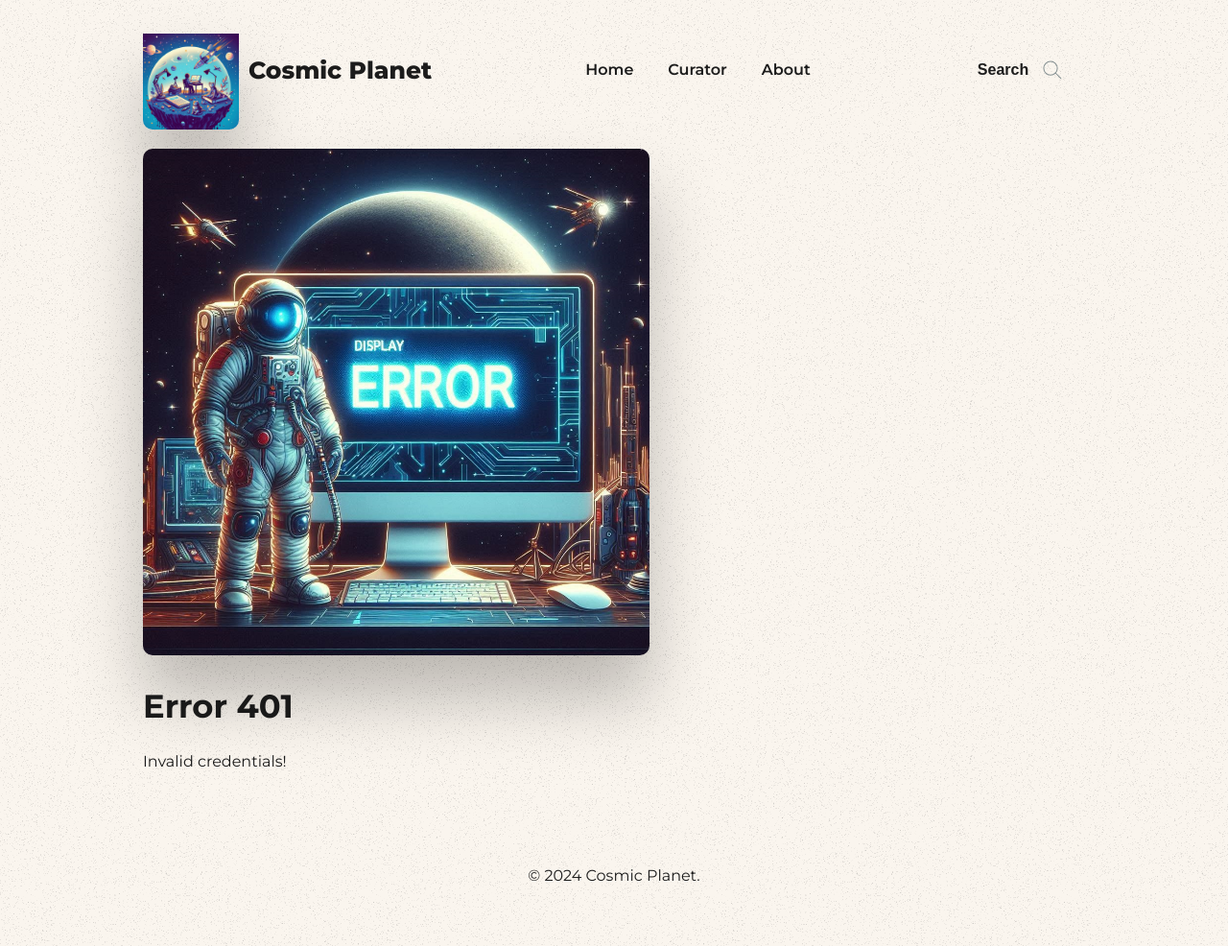
After one commit to JuggernautTej/ALXPortfolioProject-Cosmic-Planet, a Node server app: template views/admin/user-error.ejs in a window 1280 px wide. The commit adds this page. Shown: the whole page at 96% size. Run offline with Node 20, Linux system fonts and the light colour scheme; the template is opened without the code that fills it: most values are stand-ins (such as "Sample title", 1, 10 or a date in 2020); some libraries are stand-ins or nearby versions.

Commit message:
added more error pages. Redesigned the sign and authentication flow

```diff
--- a/common/css/style.css
+++ b/common/css/style.css
@@ -129,6 +129,16 @@ img {
     overflow: hidden;
     border-radius: var(--border-radius);
   }
+
+/* Error Page */
+.error-image {
+  width: 528px !important;
+  max-height: 528px;
+  margin: 0 auto;
+  filter: drop-shadow(0px 44px 34px rgba(0,0,0,0.25));
+  overflow: hidden;
+  border-radius: var(--border-radius);
+}
 
 /* NASA Images slideshow */
 .slideshow-container {
--- /dev/null
+++ b/views/admin/access-error.ejs
@@ -0,0 +1,4 @@
+<img src="/imgs/Designer.jpeg" alt="Error Image" class="error-image" width="981" height="528">
+
+<h2>Error 401</h2>
+<p>Unauthorized Access</p>
--- /dev/null
+++ b/views/admin/inUse-error.ejs
@@ -0,0 +1,4 @@
+<img src="/imgs/Designer (1).jpeg" alt="Error Image" class="error-image" width="981" height="528">
+
+<h2>Error 409</h2>
+<p>User already in use</p>
--- /dev/null
+++ b/views/admin/server-error.ejs
@@ -0,0 +1,4 @@
+<img src="/imgs/Designer (1).jpeg" alt="Error Image" class="error-image" width="981" height="528">
+
+<h2>Error 500</h2>
+<p>Internal Server Error</p>
--- /dev/null
+++ b/views/admin/user-error.ejs
@@ -0,0 +1,4 @@
+<img src="/imgs/Designer.jpeg" alt="Error Image" class="error-image" width="528" height="528">
+
+<h2>Error 401</h2>
+<p>Invalid credentials!</p>
--- /dev/null
+++ b/views/admin/userWelcomePage.ejs
@@ -0,0 +1,3 @@
+<h1>Welcome, <%= user.username %></h1>
+<img src="/imgs/welcome image.jpeg" alt="Welcome image" class="galaxy-image" width="981" height="528">
+<p>This is where your creative journey into the cosmos starts. <a href="/admin">Sign in</a> as a curator and lift off!!</p>
```
Also changed, not shown: server/routes/admin.js (+33 -7 lines), common/imgs/Designer (1).jpeg (added), common/imgs/Designer (2).jpeg (added), common/imgs/Designer.jpeg (added), common/imgs/welcome image.jpeg (added).
